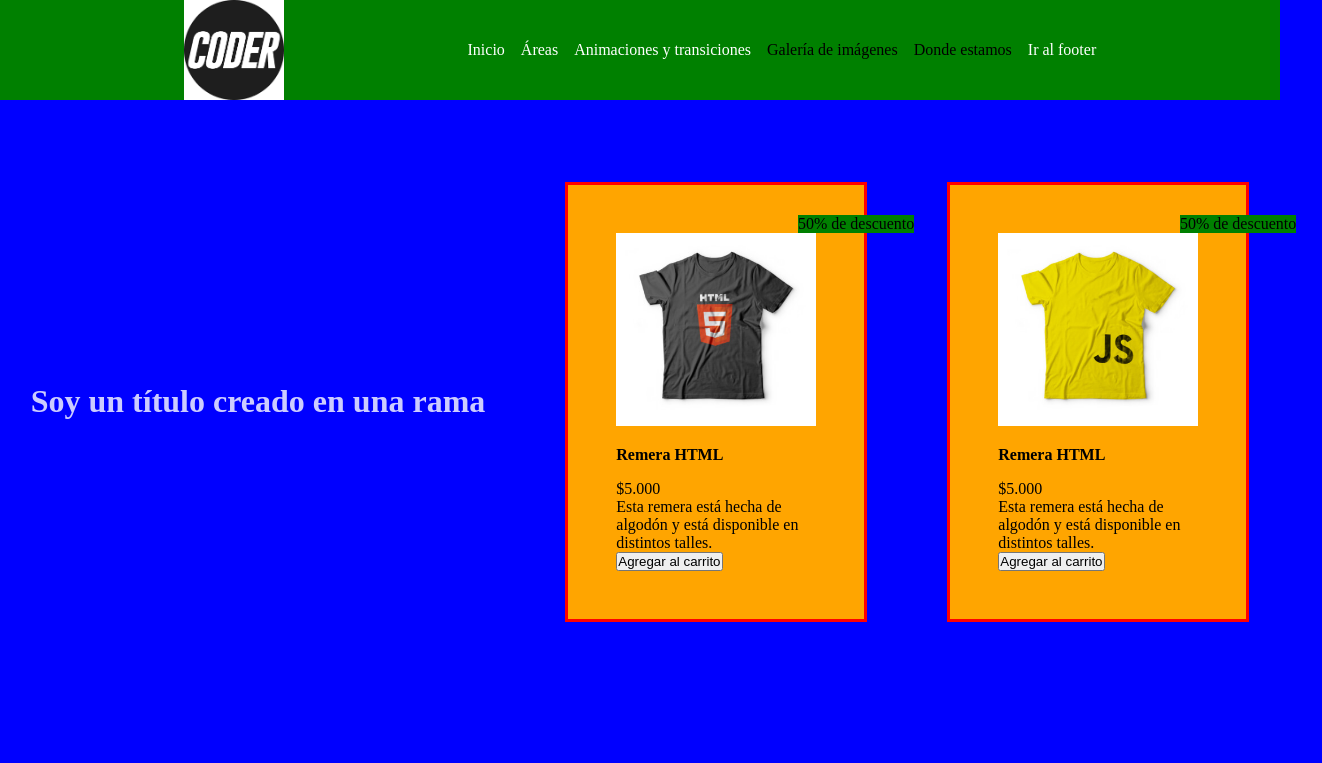
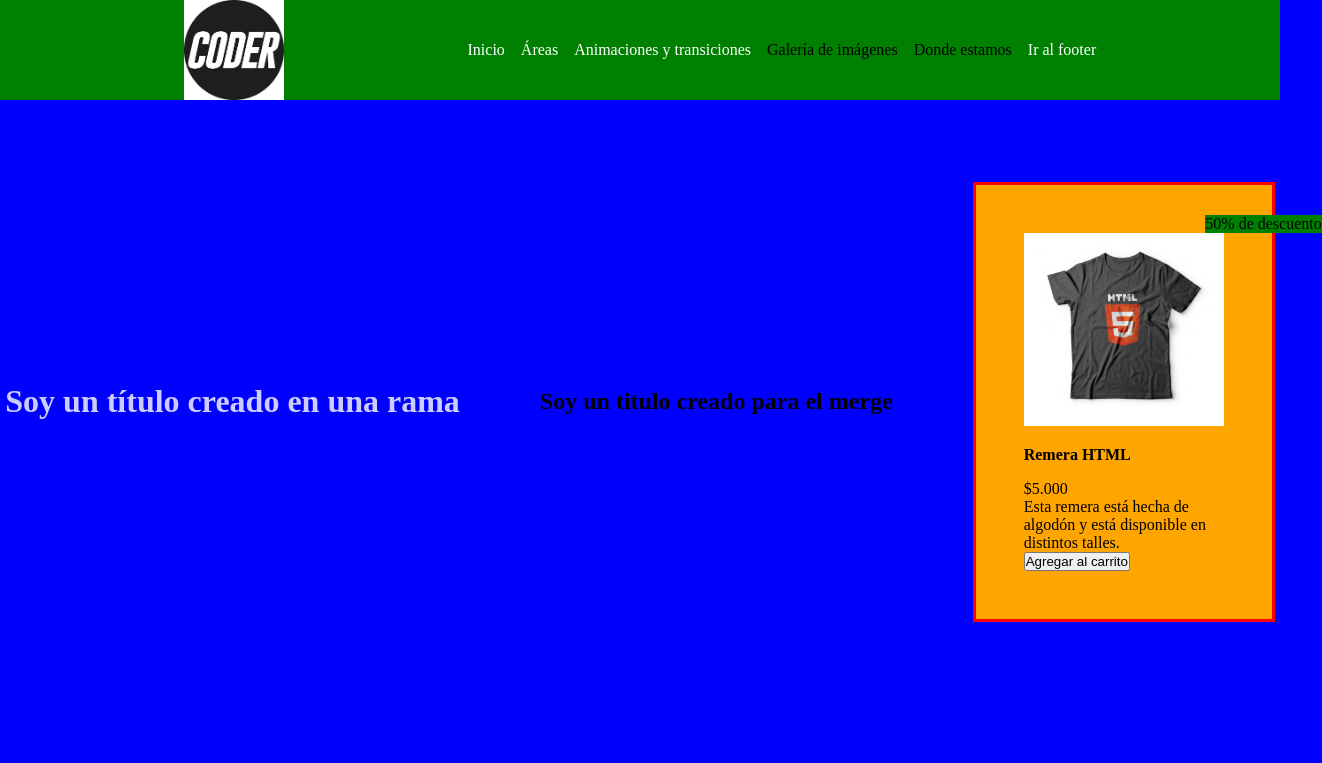
Before and after one commit to danielmedtar/clase-48280, a plain HTML site: page index.html in a window 1280 px wide. Shown: the top 763 px of the page, 1322 px wide, since content can reach past the window. Drawn offline with Linux system fonts and the light colour scheme.

Commit message:
Commit previo al merge

```diff
--- a/index.html
+++ b/index.html
@@ -48,6 +48,7 @@
 
 <section id="productos">
     <h1 class="titulo-git">Soy un título creado en una rama</h1>
+    <h2>Soy un titulo creado para el merge</h2>
     <!-- Card 1 -->
     <!-- Div es el bloque -->
     <div class="card">
```
